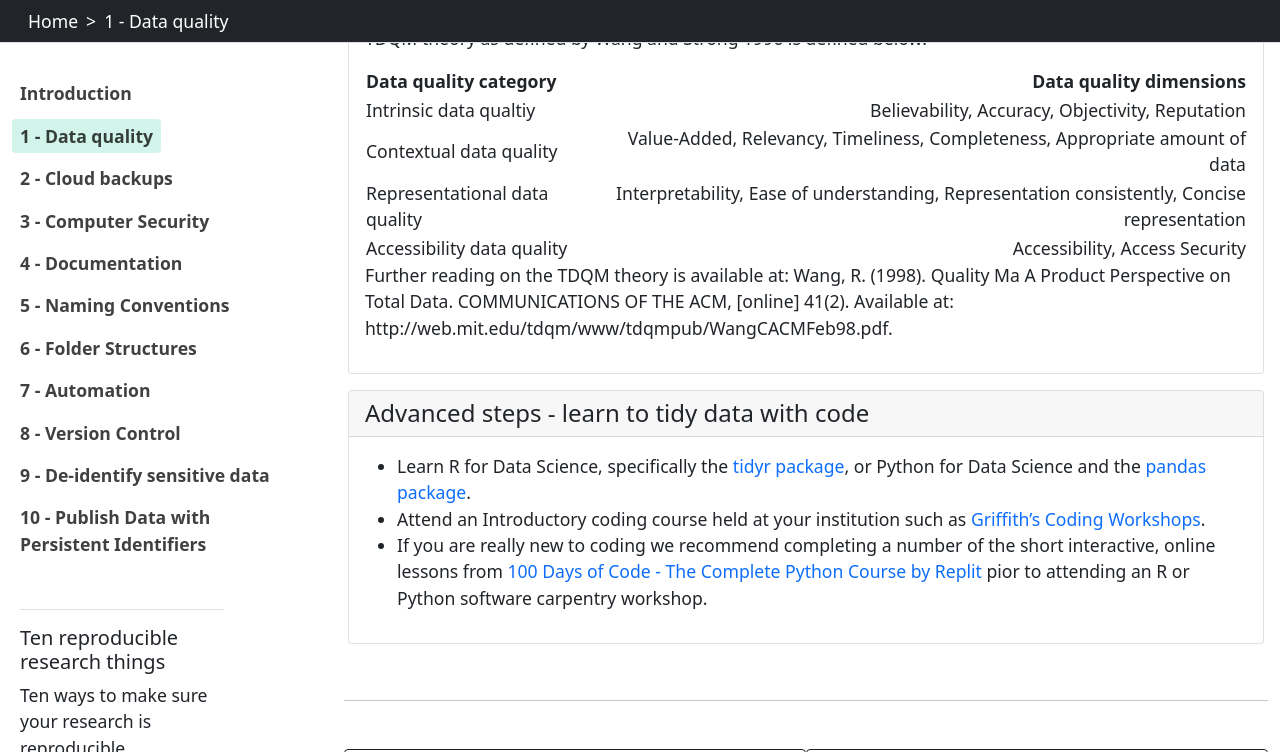
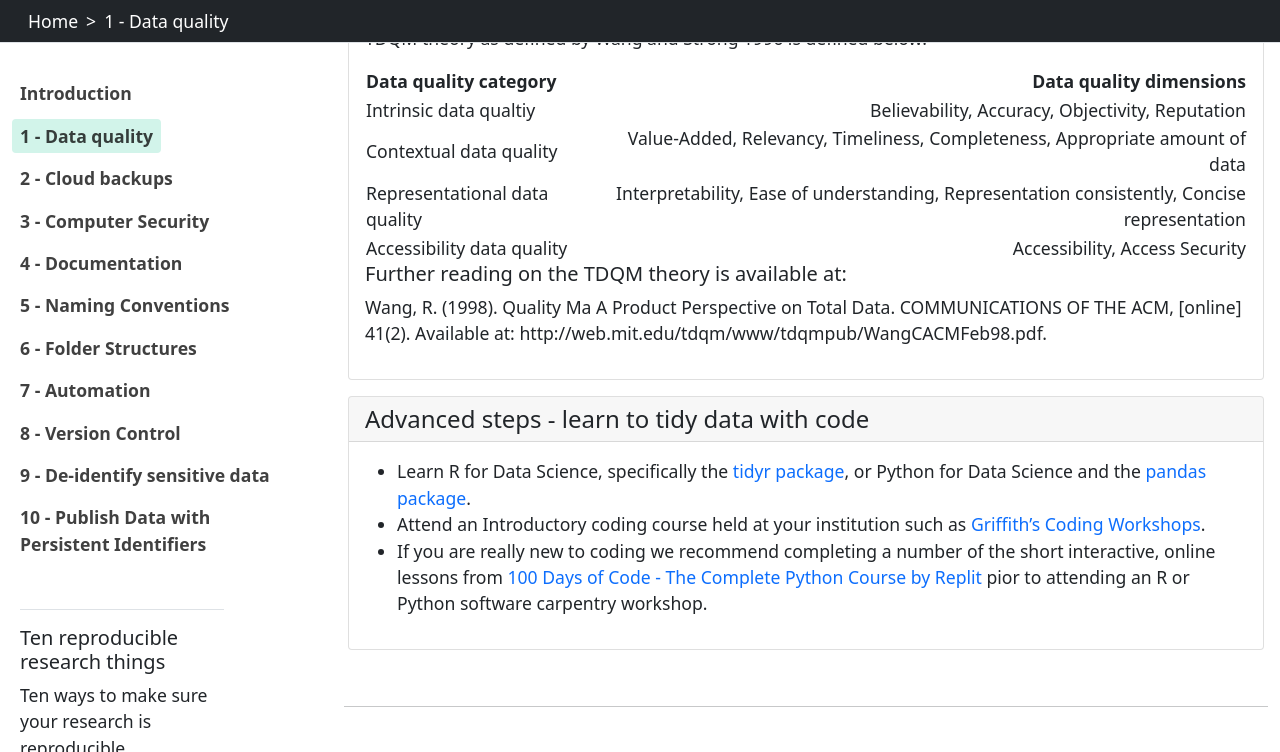
Before and after one commit to guereslib/ten-reproducible-research-things, a Jekyll site: the page built from content/01-quality.md, in a window 1280 px wide and 900 px high, scrolled down 4010 px, cut to the strip 0-752 px from the top of the window. Built offline with Jekyll 4.4.1, drawn with Linux system fonts in a browser that asks for light colours.

```diff
--- a/content/01-quality.md
+++ b/content/01-quality.md
@@ -60,15 +60,16 @@ Data quality, espcially within the context of relational databases can take on a
 
 TDQM theory as defined by Wang and Strong 1996 is defined below:
 
-| **Data quality category**       | **Data quality dimensions**                                                                    |
-| :-------------------------------| ---------------------------------------------------------------------------------------------: |
-| Intrinsic data qualtiy          | Believability, Accuracy, Objectivity, Reputation                                               |
-| Contextual data quality         | Value-Added, Relevancy, Timeliness, Completeness, Appropriate amount of data                   |
-| Representational data quality   | Interpretability, Ease of understanding, Representation consistently, Concise representation   |
-| Accessibility data quality      | Accessibility, Access Security                                                                 |
+| **Data quality category**             | **Data quality dimensions**                                                                    |
+| :-------------------------------------| ---------------------------------------------------------------------------------------------: |
+| Intrinsic data qualtiy                | Believability, Accuracy, Objectivity, Reputation                                               |
+| Contextual data quality               | Value-Added, Relevancy, Timeliness, Completeness, Appropriate amount of data                   |
+| Representational data quality         | Interpretability, Ease of understanding, Representation consistently, Concise representation   |
+| Accessibility data quality            | Accessibility, Access Security                                                                 |
 
+##### Further reading on the TDQM theory is available at:
 
-Further reading on the TDQM theory is available at: Wang, R. (1998). Quality Ma A Product Perspective on Total Data. COMMUNICATIONS OF THE ACM, [online] 41(2). Available at: http://web.mit.edu/tdqm/www/tdqmpub/WangCACMFeb98.pdf.
+Wang, R. (1998). Quality Ma A Product Perspective on Total Data. COMMUNICATIONS OF THE ACM, [online] 41(2). Available at: http://web.mit.edu/tdqm/www/tdqmpub/WangCACMFeb98.pdf.
 {% endcapture %}{% include card.html header="Data Quality and Relational Datasets" text=text %}
 
 {% capture text %}
```
